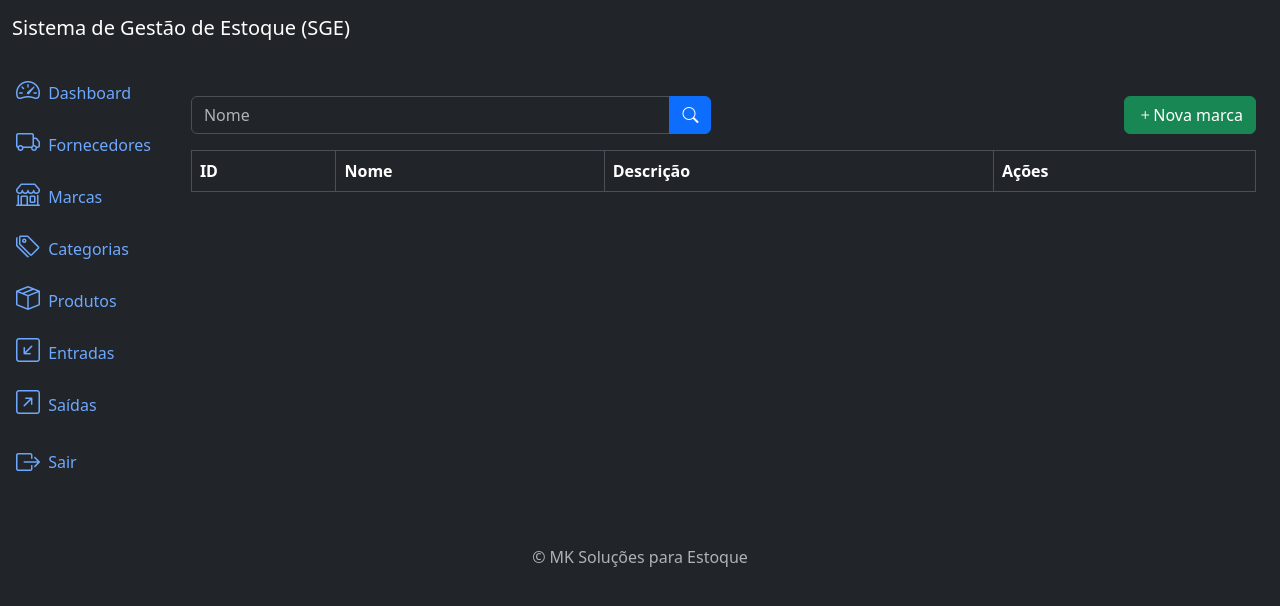
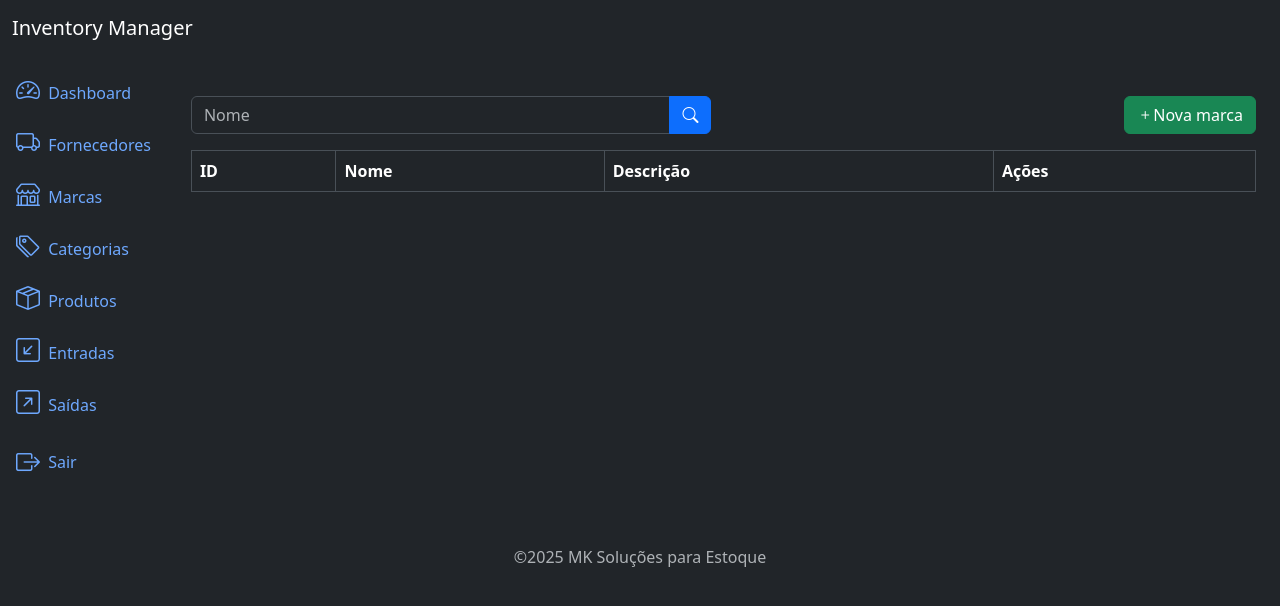
Before and after one commit to MichelWars/Sistema-Gestao-Estoque, a Django app: page /brands/list/ in a window 1280 px wide. Shown: the top 606 px of the page. Run offline with Django 5.2, Linux system fonts and the light colour scheme; the visitor is signed in with stand-in values (Sample User, id 1); data that the repository does not hold is empty.

Commit message:
change brand product

```diff
--- a/app/templates/components/_footer.html
+++ b/app/templates/components/_footer.html
@@ -1,5 +1,5 @@
 <footer class="footer mt-auto py-3 text-center">
   <div class="container">
-    <span class="text-muted">© MK Soluções para Estoque</span>
+    <span class="text-muted">©2025 MK Soluções para Estoque</span>
   </div>
 </footer>
--- a/app/templates/components/_header.html
+++ b/app/templates/components/_header.html
@@ -1,5 +1,5 @@
 <nav class="navbar navbar-expand-lg navbar-light bg-dark">
   <div class="container-fluid">
-    <a class="navbar-brand text-white" href="#">Sistema de Gestão de Estoque (SGE)</a>
+    <a class="navbar-brand text-white" href="#">Inventory Manager </a>
   </div>
 </nav>
--- a/app/templates/home.html
+++ b/app/templates/home.html
@@ -1,7 +1,7 @@
 {% extends 'base.html' %}
 
 {% block title %}
-SGE - Home
+Inventory Manager - Home
 {% endblock %}
 
 {% block content %}
--- a/brands/templates/brand_list.html
+++ b/brands/templates/brand_list.html
@@ -1,7 +1,7 @@
 {% extends 'base.html' %}
 
 {% block title %}
-SGE - Marcas
+Inventory Manager - Marcas
 {% endblock %}
 
 {% block content %}
--- a/categories/templates/category_list.html
+++ b/categories/templates/category_list.html
@@ -1,7 +1,7 @@
 {% extends 'base.html' %}
 
 {% block title %}
-SGE - Categorias
+Inventory Manager - Categorias
 {% endblock %}
 
 {% block content %}
--- a/inflows/templates/inflow_list.html
+++ b/inflows/templates/inflow_list.html
@@ -1,7 +1,7 @@
 {% extends 'base.html' %}
 
 {% block title %}
-SGE - Entrada de Mercadoria
+Inventory Manager - Entrada de Mercadoria
 {% endblock %}
 
 {% block content %}
--- a/outflows/templates/outflow_list.html
+++ b/outflows/templates/outflow_list.html
@@ -1,7 +1,7 @@
 {% extends 'base.html' %}
 
 {% block title %}
-SGE - Saida de Mercadoria
+Inventory Manager - Saida de Mercadoria
 {% endblock %}
 
 {% block content %}
--- a/products/templates/product_list.html
+++ b/products/templates/product_list.html
@@ -1,7 +1,7 @@
 {% extends 'base.html' %}
 
 {% block title %}
-SGE - Produtos
+Inventory Manager - Produtos
 {% endblock %}
 
 {% block content %}
--- a/suppliers/templates/supplier_list.html
+++ b/suppliers/templates/supplier_list.html
@@ -1,7 +1,7 @@
 {% extends 'base.html' %}
 
 {% block title %}
-SGE - Fornecedores
+Inventory Manager - Fornecedores
 {% endblock %}
 
 {% block content %}
```
Also changed, not shown: 1 other file.
